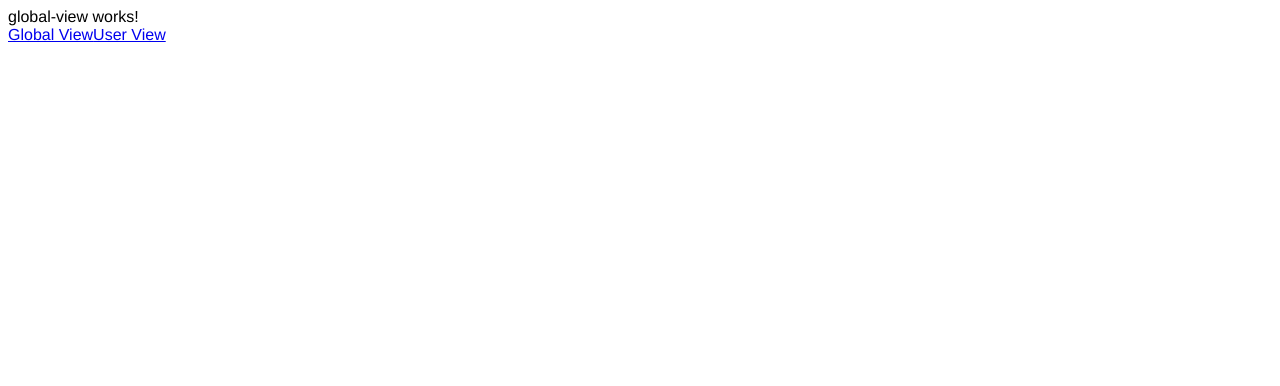
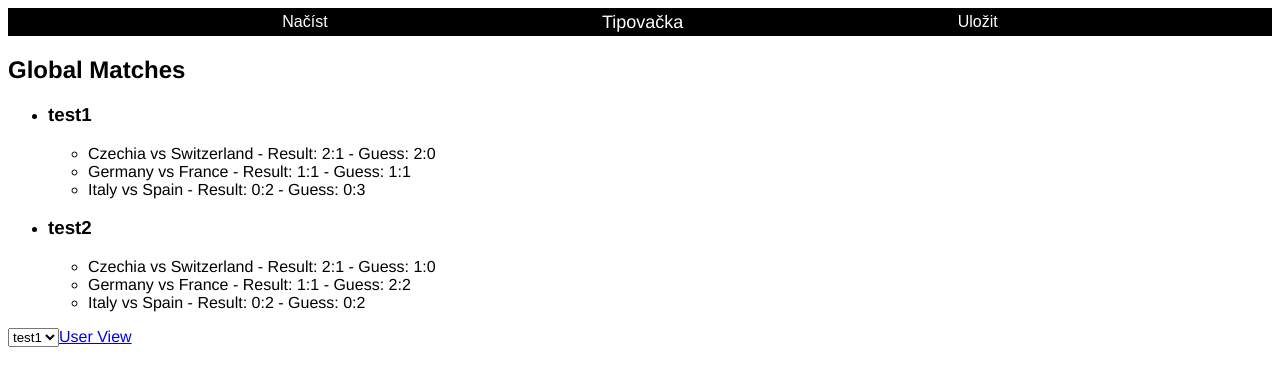
Before and after one commit to M-Brachtl/tipoVue, a Vue app: page / in a window 1280 px wide. Shown: the top 386 px of the page. Built offline with nearby package versions, Linux system fonts and the light colour scheme.

Commit message:
Update allData using emits

```diff
--- a/src/App.vue
+++ b/src/App.vue
@@ -1,11 +1,50 @@
 <script setup>
-import { RouterView, RouterLink } from 'vue-router'
+import { ref, watch } from 'vue';
+import { RouterView, RouterLink, useRoute } from 'vue-router'
+
+const allData = ref({
+  test1: [
+    { match: 'Czechia vs Switzerland', result: '2:1', guess: '2:0' },
+    { match: 'Germany vs France', result: '1:1', guess: '1:1' },
+    { match: 'Italy vs Spain', result: '0:2', guess: '0:3' }
+  ],
+  test2: [
+    { match: 'Czechia vs Switzerland', result: '2:1', guess: '1:0' },
+    { match: 'Germany vs France', result: '1:1', guess: '2:2' },
+    { match: 'Italy vs Spain', result: '0:2', guess: '0:2' }
+  ]
+});
+
+function updateData(newData) {
+  allData.value = { ...allData.value, ...newData };
+  console.log("Updated allData:", allData.value);
+}
+
+const userID = ref('test1'); // Předpokládáme, že uživatel je 'test1'
+
+const route = useRoute();
+const currentLocation = ref(route.path);
+watch(() => route.path, (newPath) => {
+  currentLocation.value = newPath;
+});
+
+
 </script>
 
 <template>
-  <RouterView />
-  <nav>
-    <RouterLink to="/">Global View</RouterLink>
-    <RouterLink to="/user">User View</RouterLink>
-  </nav>
+  <header><button @click="loadMatches()">Načíst</button> <span>{{ "Tipovačka" }}</span> <button @click="saveMatches()">Uložit</button></header>
+
+  <RouterView v-slot="{ Component }">
+    <Component :is="Component" :allData="allData" :userID="userID" @updateData="updateData" />
+  </RouterView>
+  <div class="navigation">
+    <!-- <input type="text" v-model="userID" placeholder="Enter User ID" v-if="currentLocation !== '/user'" /> -->
+    <select v-model="userID" v-if="currentLocation !== '/user'">
+      <option v-for="userKey in Object.keys(allData)">{{ userKey }}</option>
+    </select>
+
+
+    <RouterLink to="/" v-if="currentLocation !== '/'">Global View</RouterLink>
+    <RouterLink to="/user" v-if="currentLocation !== '/user'">User View</RouterLink>
+  </div>
 </template>
--- a/src/components/MatchItem.vue
+++ b/src/components/MatchItem.vue
@@ -59,11 +59,10 @@ watch(() => props.guess, (newValue) => {
 
 watch([localResult, localGuess], countPoints, { immediate: true });
 
-// defineExpose({
-//   getValue() {
-//     return points.value;
-//   }
-// });
+defineExpose({
+  localResult,
+  localGuess
+});
 </script>
 
 <template>
--- a/src/router/index.js
+++ b/src/router/index.js
@@ -5,8 +5,8 @@ import UserView from '../views/userView.vue'
 import GlobalView from '../views/globalView.vue'
 
 const routes = [
-  { path: '/', name: 'GlobalView', component: GlobalView },
-  { path: '/user', name: 'UserView', component: UserView },
+  { path: '/', name: 'GlobalView', component: GlobalView, props: true },
+  { path: '/user', name: 'UserView', component: UserView, props: true },
 ]
 
 const router = createRouter({
--- a/src/views/globalView.vue
+++ b/src/views/globalView.vue
@@ -1,3 +1,31 @@
+<script setup>
+import { ref } from 'vue';
+
+const props = defineProps({
+    allData: {
+        type: Object,
+        required: true
+    }
+});
+
+// from all the data, we need to make a list of matches
+const matches = ref([]);
+
+
+</script>
+¨
 <template>
-    global-view works!
+    <div class="matches">
+        <h2>Global Matches</h2>
+        <ul>
+            <li v-for="(matches, userID) in props.allData" :key="userID">
+                <h3>{{ userID }}</h3>
+                <ul>
+                    <li v-for="match in matches" :key="match.match">
+                        {{ match.match }} - Result: {{ match.result }} - Guess: {{ match.guess }}
+                    </li>
+                </ul>
+            </li>
+        </ul>
+    </div>
 </template>
--- a/src/views/userView.vue
+++ b/src/views/userView.vue
@@ -5,11 +5,18 @@ import MatchItem from '../components/MatchItem.vue';
 // import matchesData from './assets/matches.json';
 
 const totalPoints = ref(0);
-const matches = ref([
-  { match: 'Czechia vs Switzerland', result: '2:1', guess: '2:0' },
-  { match: 'Germany vs France', result: '1:1', guess: '1:1' },
-  { match: 'Italy vs Spain', result: '0:2', guess: '0:3' }
-]);
+const props = defineProps({
+    allData: {
+        type: Object,
+        required: true
+    },
+    userID: {
+        type: String,
+        required: true
+    }
+});
+console.log(props.allData);
+const matches = ref(props.allData[props.userID] || [])
 // const matches = ref([])
 function loadMatches() {
   // Načtení dat z JSON souboru, který vloží uživatel v rámci této funkce
@@ -49,18 +56,20 @@ function loadMatches() {
   input.removeEventListener('change', loadMatches);
 }
 
+const matchesEl = ref([]); // Reference na všechny MatchItem komponenty
+
+const emits = defineEmits(['updateData']);
 
 function saveMatches() {
   // Nejdříve musíme updatovat výsledky a tipy v matches
-  document.querySelectorAll('.match-item').forEach((item, index) => {
-    const inputs = item.querySelectorAll('input');
-    if (inputs.length >= 2) {
-      matches.value[index].result = inputs[0].value;
-      matches.value[index].guess = inputs[1].value;
-    }
+  matchesEl.value.forEach((item, index) => {
+    matches.value[index].result = item.localResult || '-:-';
+    matches.value[index].guess = item.localGuess || '-:-';
   });
-
-  // Uložení dat do JSON souboru
+  emits('updateData', {
+    [props.userID]: matches.value
+  });
+  /*// Uložení dat do JSON souboru
   const data = matches.value.map(item => ({
     match: item.match,
     result: item.result,
@@ -74,7 +83,7 @@ function saveMatches() {
   document.body.appendChild(a);
   a.click();
   document.body.removeChild(a);
-  URL.revokeObjectURL(url);
+  URL.revokeObjectURL(url);*/
 }
 
 const updatePoints = (newPoints, prevPoints) => {
@@ -83,9 +92,10 @@ const updatePoints = (newPoints, prevPoints) => {
 </script>
 
 <template>
-  <header><button @click="loadMatches()">Načíst</button> <span>Tipovačka</span> <button @click="saveMatches()">Uložit</button></header>
+  <!-- <header><button @click="loadMatches()">Načíst</button> <span><a href="../">Tipovačka</a></span> <button @click="saveMatches()">Uložit</button></header> -->
   <main>
     <div id="heading"><span>Zápasy</span><span>Výsledky</span><span>Tipy</span><span>Body: {{ totalPoints }}</span></div>
-    <MatchItem v-for="(item, index) in matches" :key="index" :match="item.match" :result="item.result" :guess="item.guess" @points-updated="updatePoints" />
+    <MatchItem v-for="(item, index) in matches" :key="index" :match="item.match" :result="item.result" :guess="item.guess" @points-updated="updatePoints" ref="matchesEl" />
   </main>
+  <button @click="saveMatches()">Test SaveMatches()</button>
 </template>
```
